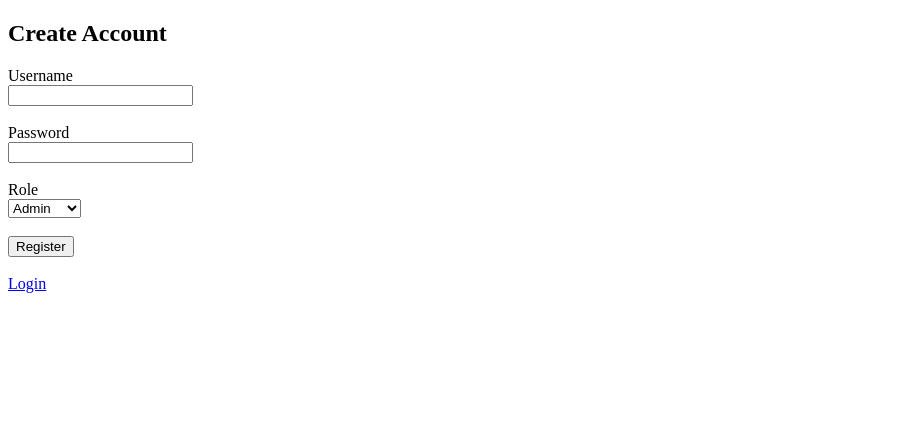
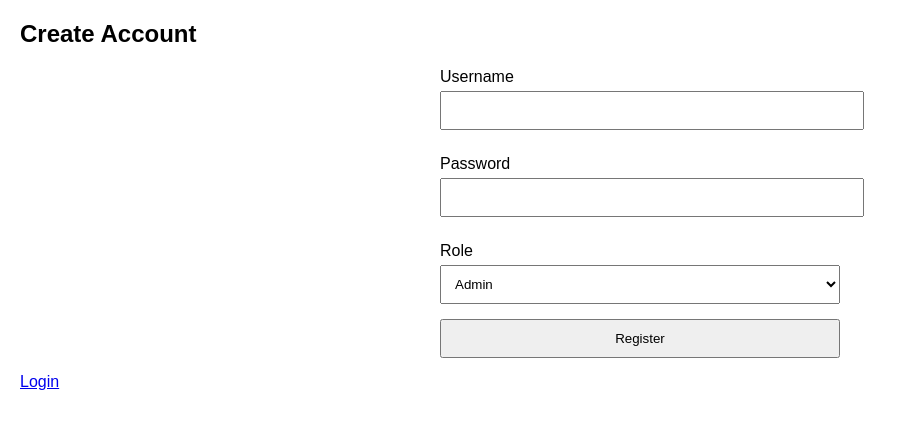
Before and after one commit to t0m0h1/SSD-2026-Assignment-1, a Flask app: template templates/register.html in a window 1280 px wide. Shown: the top 429 px of the page, without its empty margins (0-919 px from the left). Run offline with Flask 3, Linux system fonts and the light colour scheme; the template is opened without the code that fills it, so the values that code supplies are empty.

Commit message:
Add login functionality and update registration form styles

```diff
--- a/app.py
+++ b/app.py
@@ -9,6 +9,30 @@ def home():
     return render_template("dashboard.html")
 
 
+# Login route
+
+@app.route("/login", methods=["GET", "POST"])
+def login():
+
+    if request.method == "POST":
+
+        username = request.form["username"]
+        password = request.form["password"]
+
+        user = User.query.filter_by(username=username).first()
+
+        if user and check_password_hash(user.password_hash, password):
+
+            login_user(user)
+
+            return redirect(url_for("dashboard"))
+
+        flash("Invalid username or password")
+
+    return render_template("login.html")
+
+
+
 
 # Run application
 
--- a/templates/home.html
+++ b/templates/home.html
@@ -10,7 +10,10 @@
         <h1>Home Page</h1>
     </header>
 
-
+    <main>
+        <p>Welcome to the home page!</p>
+        <p><a href="/register">Register</a> or <a href="/login">Login</a></p>
+    </main>
 
     <footer>
         <p>&copy; 2026 ...</p>
--- a/templates/login.html
+++ b/templates/login.html
@@ -24,7 +24,7 @@
         </div>
     </form>
     <div class="sign-up">
-        <p>Don't have an account? <a href="/signup">Sign up here</a></p>
+        <p>Don't have an account? <a href="/register">Sign up here</a></p>
     </div>
 </body>
 </html>
--- a/templates/register.html
+++ b/templates/register.html
@@ -1,7 +1,28 @@
 <!DOCTYPE html>
-<html>
+<html lang="en">
 <head>
+    <meta charset="UTF-8">
+    <meta name="viewport" content="width=device-width, initial-scale=1.0">
     <title>Register</title>
+    <style>
+        body {
+            font-family: Arial, sans-serif;
+            margin: 20px;
+        }
+        form {
+            max-width: 400px;
+            margin: auto;
+        }
+        label {
+            display: block;
+            margin: 10px 0 5px;
+        }
+        input, select, button {
+            width: 100%;
+            padding: 10px;
+            margin-bottom: 15px;
+        }
+    </style>
 </head>
 
 <body>
@@ -10,34 +31,23 @@
 
 <form method="POST">
 
-<label>Username</label>
-<br>
-<input type="text" name="username" required>
-<br><br>
+    <label for="username">Username</label>
+    <input type="text" id="username" name="username" required>
 
-<label>Password</label>
-<br>
-<input type="password" name="password" required>
-<br><br>
+    <label for="password">Password</label>
+    <input type="password" id="password" name="password" required>
 
-<label>Role</label>
-<br>
-<select name="role">
-
+    <label for="role">Role</label>
+    <select id="role" name="role" required>
         <option value="admin">Admin</option>
         <option value="clinician">Clinician</option>
         <option value="patient">Patient</option>
-
     </select>
-
-<br><br>
 
     <button type="submit">Register</button>
 
 </form>
 
-<br>
-
 <a href="/login">Login</a>
 
 </body>
```
Lines whose indentation alone changed are shown as unchanged.
